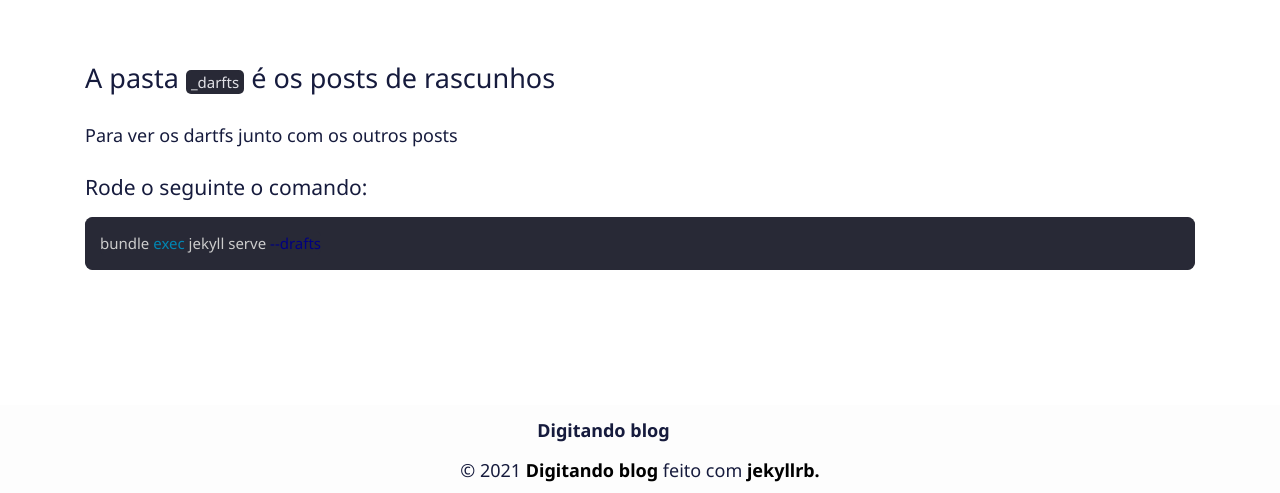
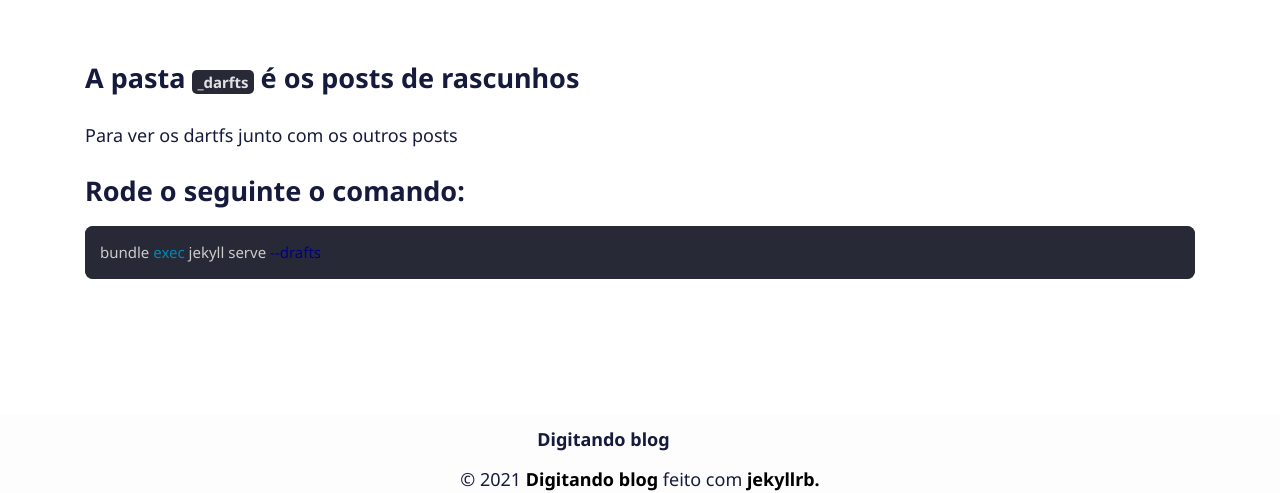
Before and after one commit to luccasscds/blog, a Jekyll site: the page built from _posts/2021-09-20-a-draft-post.md, in a window 1280 px wide. Shown: the part 756-1249 px from the top of the page. Built offline with Jekyll 4.4.1, drawn with Linux system fonts in a browser that asks for light colours.

Commit message:
modify fonts since of porject

```diff
--- a/assets/css/layouts/default.css
+++ b/assets/css/layouts/default.css
@@ -73,7 +73,7 @@
 }
 
 #default main.page-content .section-posts .wrapper .item-post article .item-image + h2{
-    font-size: 33px;
+    font-size: clamp(25px,4vw, 33px);
     font-weight: 700;
     line-height: 1.35;
     margin-right: 10%;
--- a/assets/css/layouts/post.css
+++ b/assets/css/layouts/post.css
@@ -1,7 +1,7 @@
 #post {
     color: #161b3d;
     font-weight: 400;
-    font-size: 18px;
+    font-size: clamp(1rem,4vw,18px);
 }
 
 #post article .section-baner-and-image {
--- a/assets/css/main.css
+++ b/assets/css/main.css
@@ -29,7 +29,7 @@ ul, ol { margin-left: 30px; }
 li > ul, li > ol { margin-bottom: 0; }
 
 /** Headings */
-h1, h2, h3, h4, h5, h6 { font-weight: 400; }
+h1, h2, h3, h4, h5, h6 { font-weight: bold; font-size: clamp(25px, 4vw, 27px); }
 
 /** Links */
 a { color: #2a7ae2; text-decoration: none; }
```
